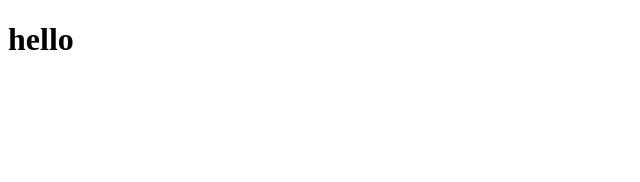
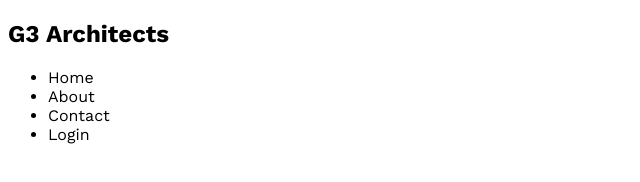
Before and after one commit to jubaerahmedtamim/g3-architects-website, a plain HTML site: page index.html in a window 1280 px wide. Shown: the whole page, without its empty margins (0-640 px from the left). Drawn offline with nearby package versions, Linux system fonts and the light colour scheme.

Commit message:
work sans font from google font added to the projects

```diff
--- a/index.html
+++ b/index.html
@@ -4,8 +4,19 @@
     <meta charset="UTF-8">
     <meta name="viewport" content="width=device-width, initial-scale=1.0">
     <title>G3 Architect</title>
+    <link rel="stylesheet" href="styles/architects.css">
 </head>
 <body>
-    <h1>hello</h1>
+    <header>
+        <nav>
+            <h1>G3 Architects</h1>
+            <ul>
+                <li>Home</li>
+                <li>About</li>
+                <li>Contact</li>
+                <li>Login</li>
+            </ul>
+        </nav>
+    </header>
 </body>
 </html>
--- /dev/null
+++ b/styles/architects.css
@@ -0,0 +1,9 @@
+/* work sans from google fonts  */
+@import url('https://fonts.googleapis.com/css2?family=Work+Sans:ital,wght@0,100..900;1,100..900&display=swap');
+
+/* shared styles here */
+* {
+    font-family: "Work Sans", sans-serif;
+
+
+}
```
